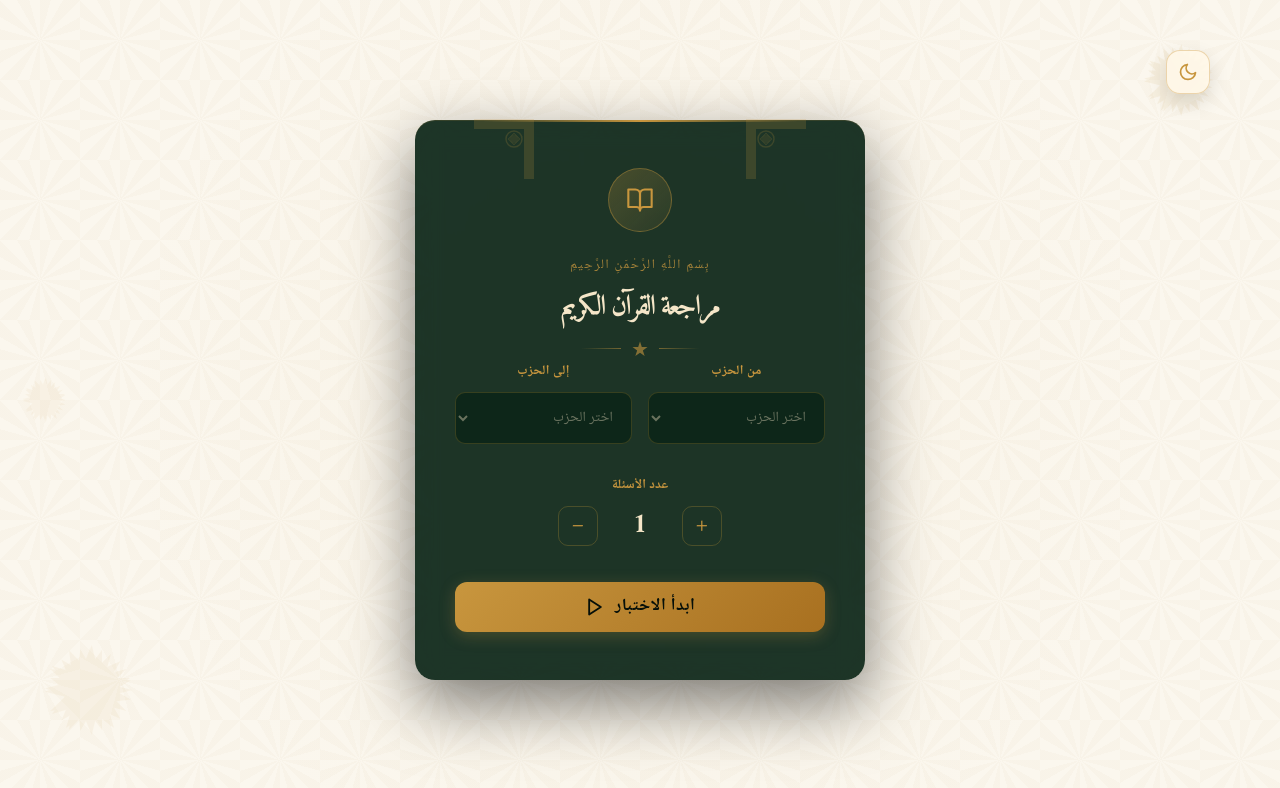
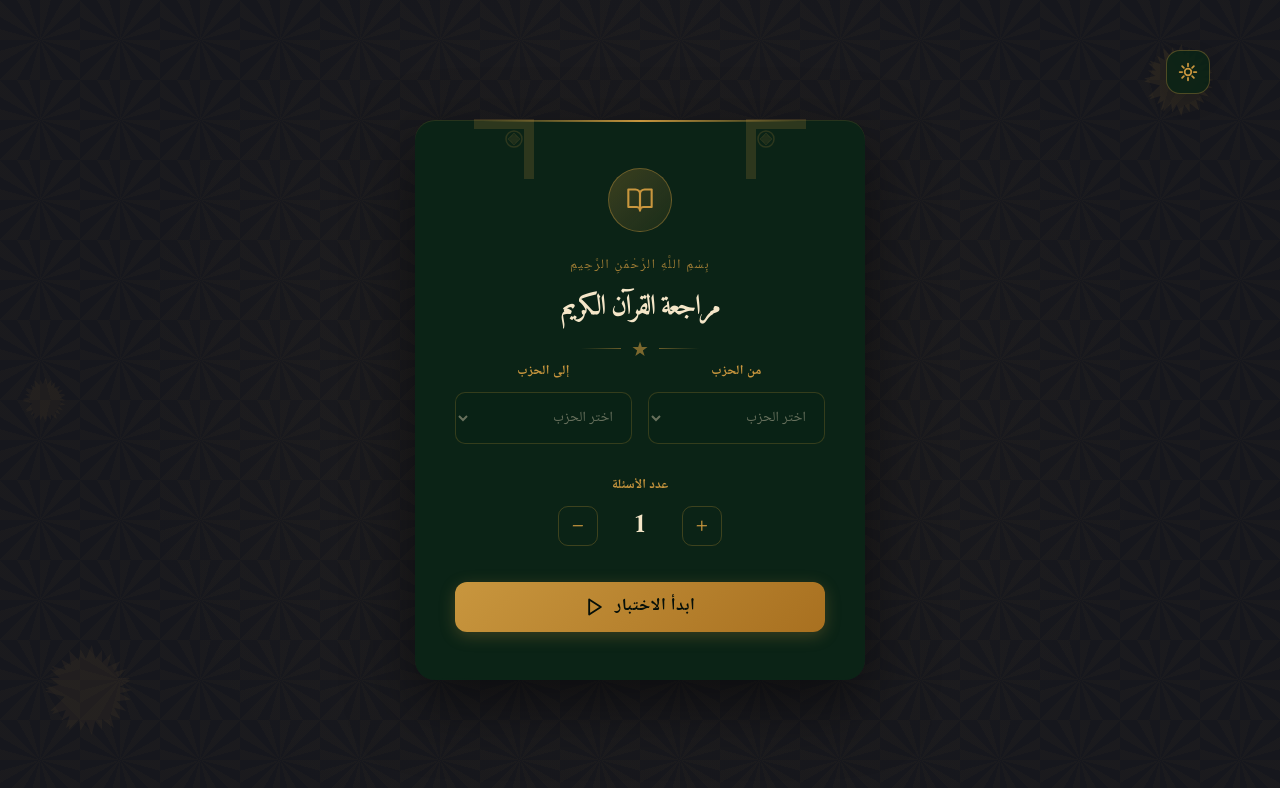
Before and after one commit to SalmaAlaoui0/test_your_hifd, a React (Vite) app: page / in a window 1280 px wide. Shown: the top 788 px of the page. Built offline with nearby package versions, Linux system fonts and the light colour scheme.

Commit message:
making dark mode default

```diff
--- a/src/App.jsx
+++ b/src/App.jsx
@@ -11,10 +11,10 @@ import { MoonIcon, SunIcon, XIcon } from './utils/Icons.jsx';
 import './App.css'
 
 const getInitialTheme = () => {
-	if (typeof window === 'undefined') return 'light';
+	if (typeof window === 'undefined') return 'dark';
 	const storedTheme = window.localStorage.getItem('theme');
 	if (storedTheme === 'light' || storedTheme === 'dark') return storedTheme;
-	return window.matchMedia?.('(prefers-color-scheme: dark)').matches ? 'dark' : 'light';
+	return 'dark';
 };
 
 function App() {
--- a/src/index.css
+++ b/src/index.css
@@ -27,7 +27,7 @@
 
   font: 18px/145% var(--sans);
   letter-spacing: 0.18px;
-  color-scheme: light dark;
+  color-scheme: dark light;
   color: var(--text);
   background: var(--bg);
   font-synthesis: none;
```
